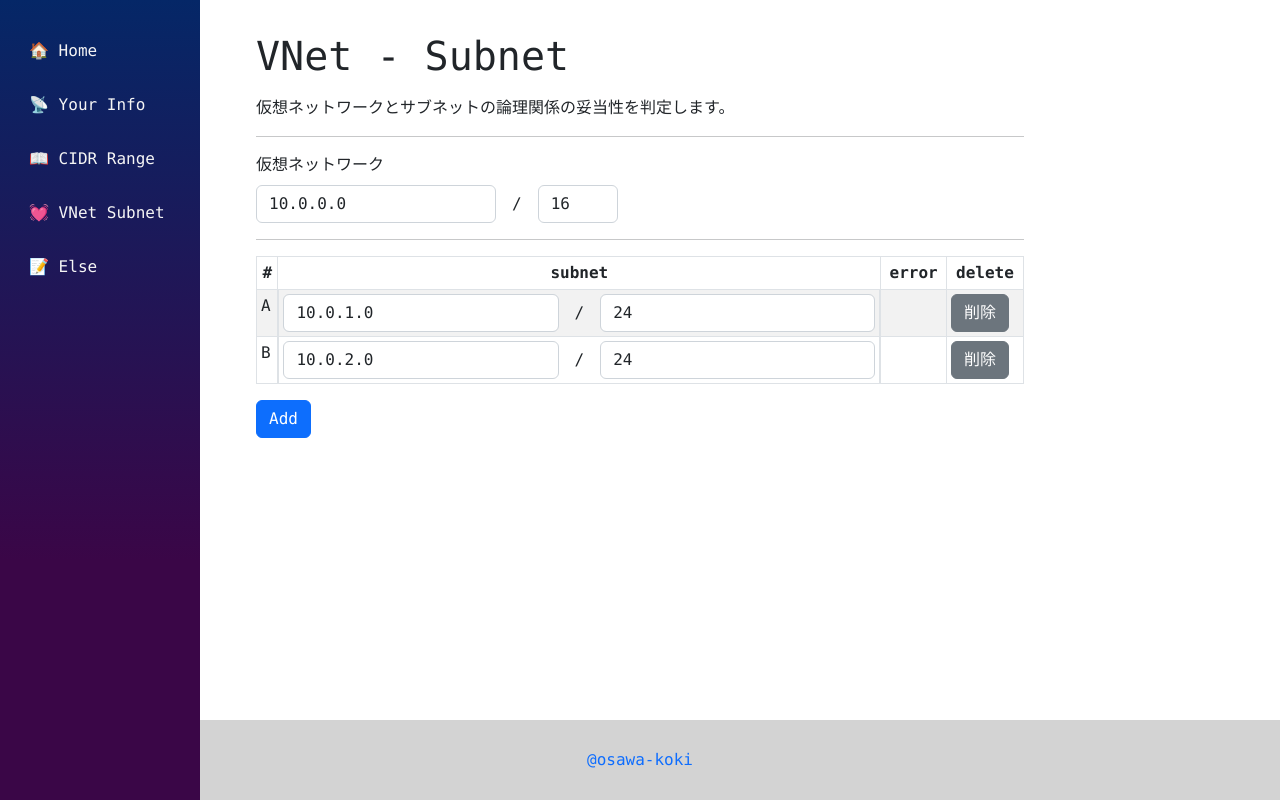
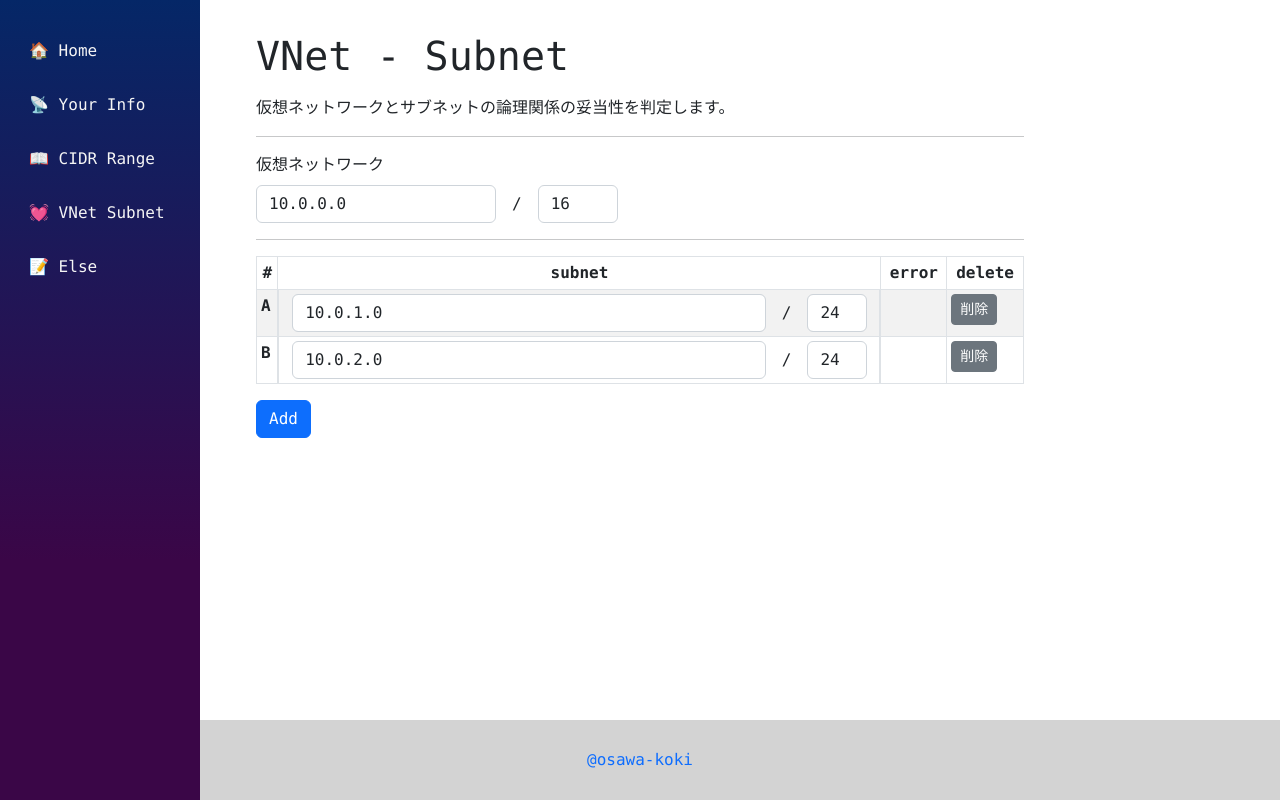
Before and after one commit to osawa-koki/learning-network-v4, a Next.js app: page /vnet-subnet in a window 1280 px wide. Built offline with nearby package versions, Linux system fonts and the light colour scheme.

Commit message:
小さな修正。

```diff
--- a/pages/vnet-subnet.tsx
+++ b/pages/vnet-subnet.tsx
@@ -111,7 +111,7 @@ export default function VNetSubnetPage() {
           )
         }
         <hr />
-        <Table striped bordered hover size="sm" className="mt-3">
+        <Table striped bordered hover size="sm" id="Subnet" className="mt-3">
           <thead className="text-center">
             <tr>
               <th>#</th>
@@ -123,7 +123,7 @@ export default function VNetSubnetPage() {
           <tbody>
             {subnets.map((subnet, _) => (
               <tr key={subnet.id}>
-                <td>{subnet.id}</td>
+                <th>{subnet.id}</th>
                 <td className="d-flex justify-content-center align-items-center">
                   <Form.Control type="text" value={subnet.ip} onInput={(e) => {PutSubnet(subnet.id, e, 'vnet')}} className='ip' />
                   <div className='px-3'>/</div>
@@ -135,7 +135,7 @@ export default function VNetSubnetPage() {
                   }
                 </td>
                 <td>
-                  <Button variant="secondary" onClick={Delete(subnet.id)}>削除</Button>
+                  <Button variant="secondary" size="sm" onClick={Delete(subnet.id)}>削除</Button>
                 </td>
               </tr>
             ))}
--- a/styles/vnet-subnet.scss
+++ b/styles/vnet-subnet.scss
@@ -8,4 +8,12 @@
       width: 5rem;
     }
   }
+  #Subnet {
+    .ip {
+      width: 80%;
+    }
+    .prefix {
+      width: 10%;
+    }
+  }
 }
```
